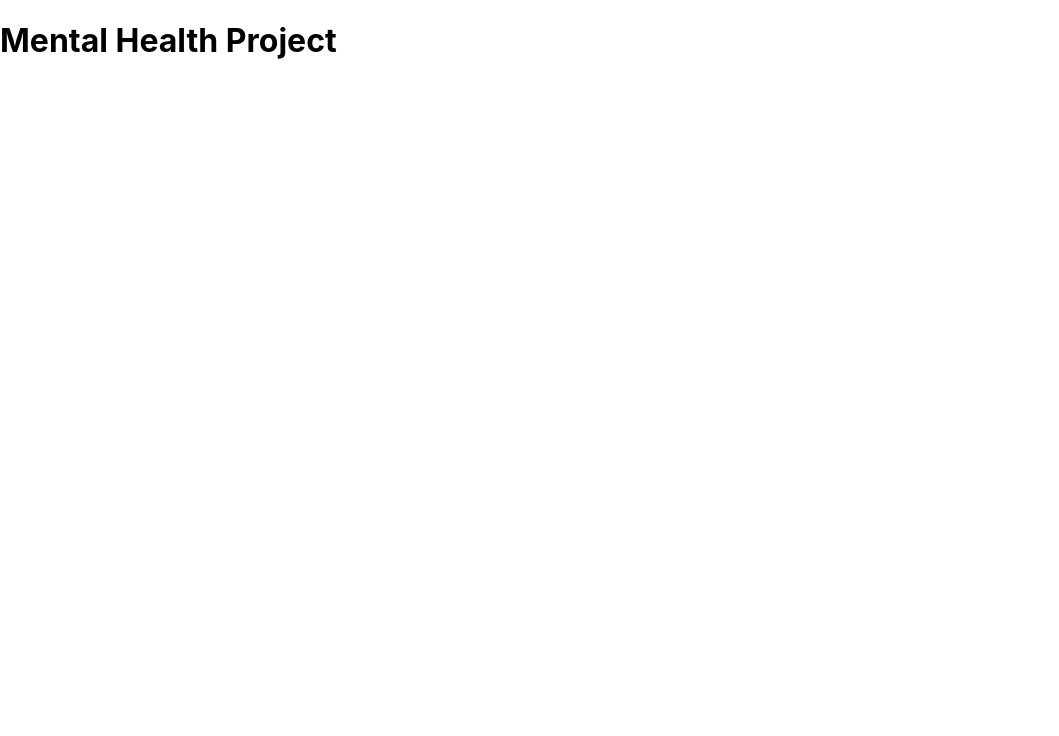
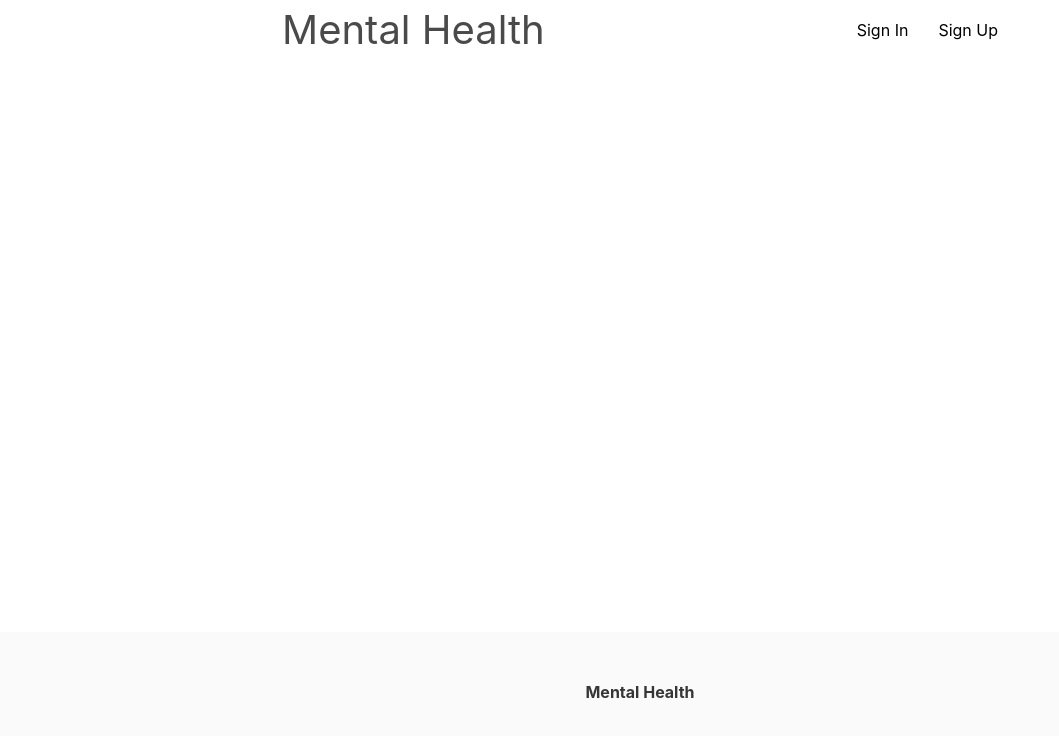
Before and after one commit to TylerEvans-hash/mental-health-project, a React (Create React App) app in the folder client/: page / in a window 1280 px wide. Shown: the top 736 px of the page, without its empty margins (0-1059 px from the left). Built offline with nearby package versions, Linux system fonts and the light colour scheme.

Commit message:
add basic header and footer component

```diff
--- a/client/package.json
+++ b/client/package.json
@@ -8,6 +8,7 @@
     "@testing-library/user-event": "^12.8.3",
     "react": "^17.0.2",
     "react-dom": "^17.0.2",
+    "react-router-dom": "^5.2.0",
     "react-scripts": "4.0.3",
     "web-vitals": "^1.1.2"
   },
--- a/client/src/App.js
+++ b/client/src/App.js
@@ -1,10 +1,20 @@
+import {
+  BrowserRouter as Router,
+  Switch,
+  Route,
+  Link
+} from "react-router-dom";
+
+import Header from "./components/Header";
+import Footer from "./components/Footer";
 
 
 function App() {
   return (
-    <>
-      <h1>Mental Health Project</h1>
-    </>
+    <Router>
+      <Header />
+      <Footer />
+    </Router>
   );
 }
 
--- /dev/null
+++ b/client/src/components/Footer/index.js
@@ -0,0 +1,15 @@
+
+
+const Footer = () => {
+    return (
+        <footer class="footer">
+            <div class="content has-text-centered">
+                <p>
+                    <strong>Mental Health</strong>
+                </p>
+            </div>
+        </footer>
+    );
+}
+
+export default Footer;
--- /dev/null
+++ b/client/src/components/Header/index.js
@@ -0,0 +1,17 @@
+import { Link } from 'react-router-dom'
+
+const Header =()=> {
+    return (
+        <header className="is-flex is-justify-content-space-evenly is-align-items-center">
+            <h1 className="is-size-2">Mental Health</h1>
+            <nav>
+                <ul className="w-100">
+                    <Link>Sign In</Link>
+                    <Link>Sign Up</Link>
+                </ul>
+            </nav>
+        </header>
+    );
+}
+
+export default Header;
--- a/client/src/index.css
+++ b/client/src/index.css
@@ -1,3 +1,5 @@
+@import "https://cdn.jsdelivr.net/npm/bulma@0.9.3/css/bulma.min.css";
+
 body {
   margin: 0;
   font-family: -apple-system, BlinkMacSystemFont, 'Segoe UI', 'Roboto', 'Oxygen',
@@ -7,7 +9,15 @@ body {
   -moz-osx-font-smoothing: grayscale;
 }
 
-code {
-  font-family: source-code-pro, Menlo, Monaco, Consolas, 'Courier New',
-    monospace;
+a {
+  margin-left: 30px;
+  color: #000;
+  cursor: pointer;
 }
+
+#root {
+  height: 100vh;
+  display: flex;
+  flex-direction: column;
+  justify-content: space-between;
+}
```
Also changed, not shown: 1 other file (tests, documents, lock files or other folders).
